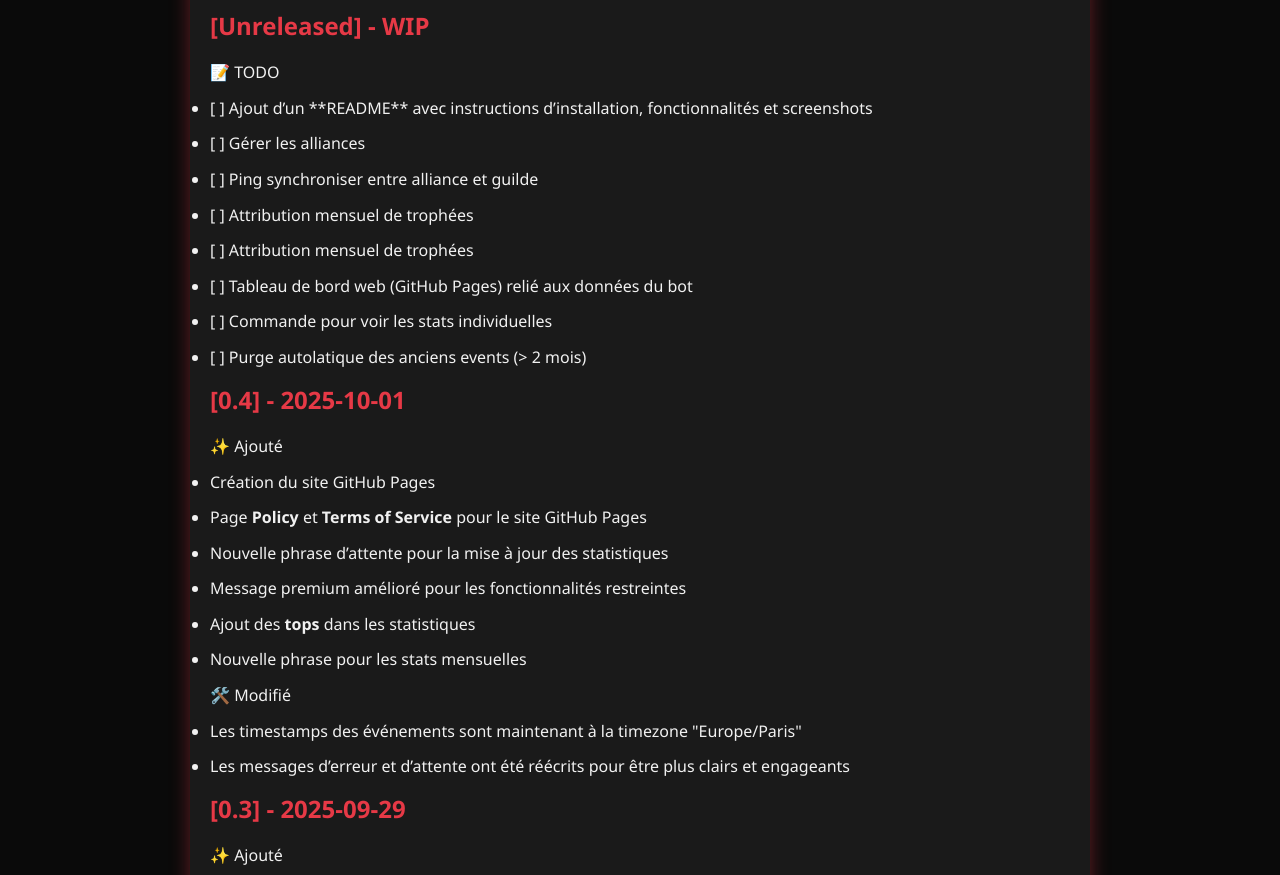
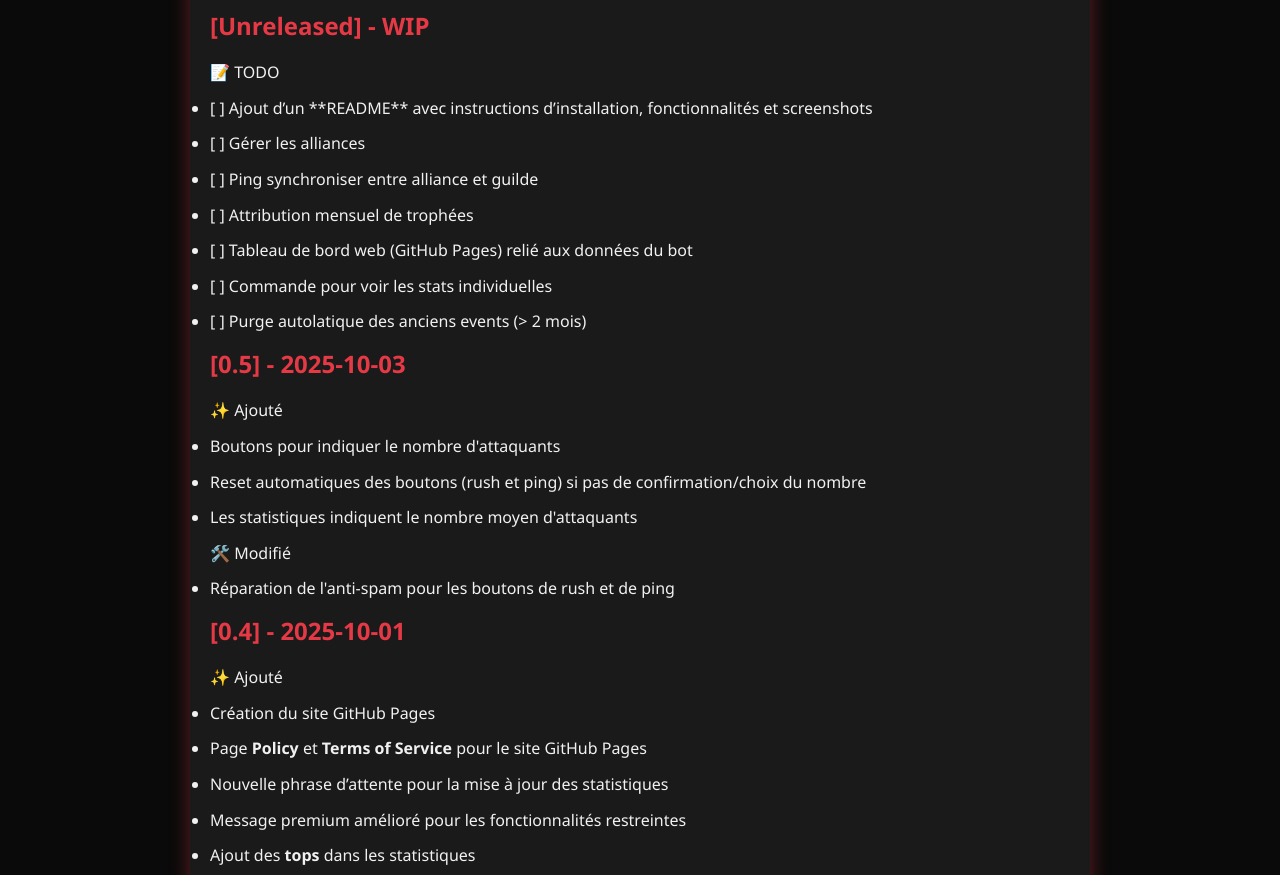
Before and after one commit to TryAgain-DefpercoBot/TryAgain-DefpercoBot.github.io, a plain HTML site: page changelog.html in a window 1280 px wide. Shown: the part 222-1097 px from the top of the page. Drawn offline with Linux system fonts and the light colour scheme.

Commit message:
version 0.5

```diff
--- a/changelog.html
+++ b/changelog.html
@@ -35,10 +35,24 @@
             <li>[ ] Gérer les alliances</li>
             <li>[ ] Ping synchroniser entre alliance et guilde</li>
             <li>[ ] Attribution mensuel de trophées</li>
-            <li>[ ] Attribution mensuel de trophées</li>
             <li>[ ] Tableau de bord web (GitHub Pages) relié aux données du bot  </li>
             <li>[ ] Commande pour voir les stats individuelles  </li>
             <li>[ ] Purge autolatique des anciens events (> 2 mois)</li>
+        </ul>
+        <h2>[0.5] - 2025-10-03</h2>
+        <p>
+            ✨ Ajouté
+        </p>
+        <ul>
+            <li>Boutons pour indiquer le nombre d'attaquants</li>
+            <li>Reset automatiques des boutons (rush et ping) si pas de confirmation/choix du nombre</li>
+            <li>Les statistiques indiquent le nombre moyen d'attaquants</li>
+        </ul>
+        <p>
+            🛠️ Modifié
+        </p>
+        <ul>
+            <li>Réparation de l'anti-spam pour les boutons de rush et de ping</li>
         </ul>
         <h2>[0.4] - 2025-10-01</h2>
         <p>
```
